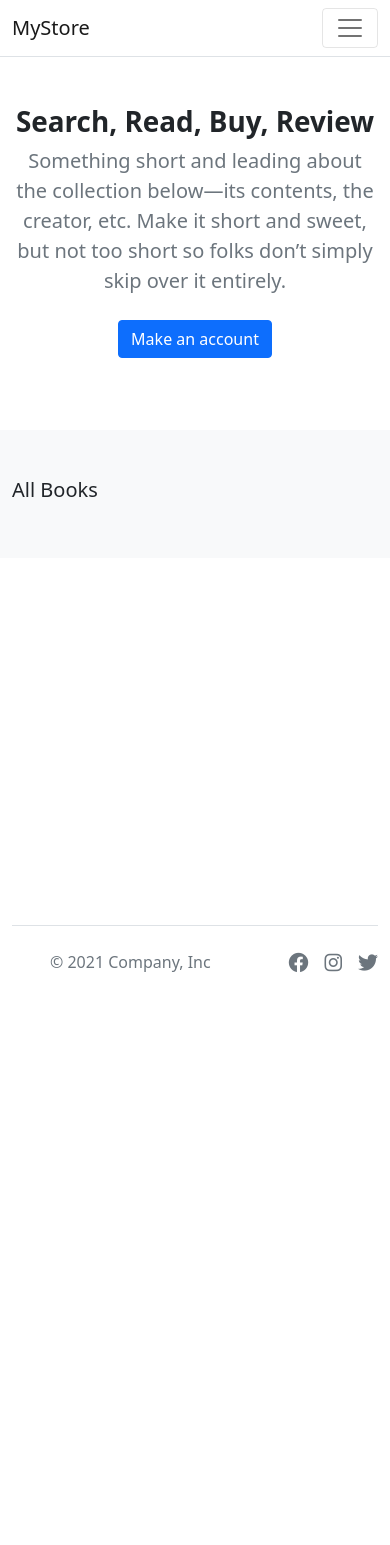
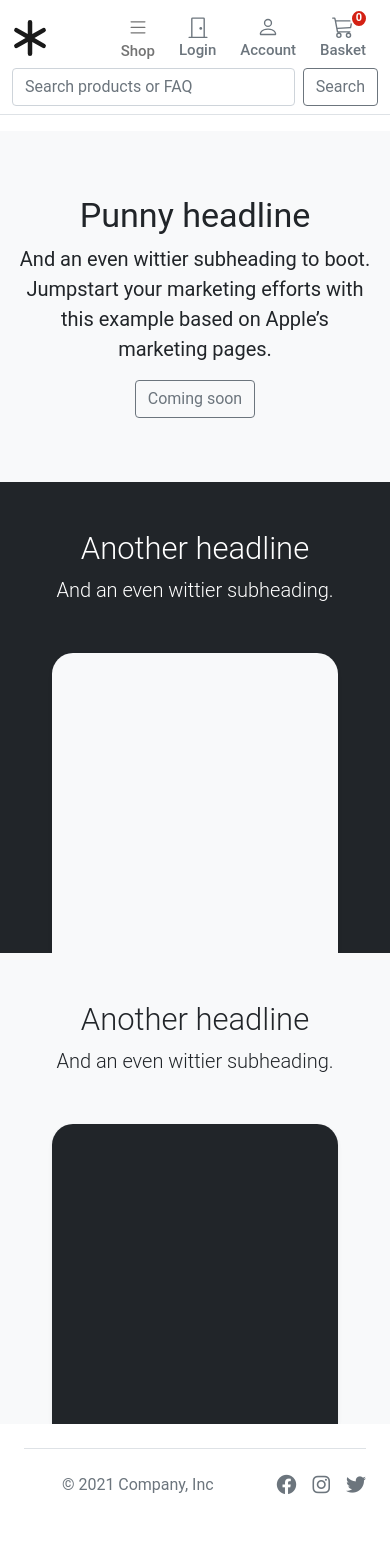
Before and after one commit to fdasabino/ecommerce-version_1, a Django app: page / in a window 390 px wide. Before the commit the page ends 972 px from the top, so only its background shows below. Run offline with Django 3.2, Linux system fonts and the light colour scheme; data that the repository does not hold is empty.

Commit message:
added index page as home page and css

```diff
--- /dev/null
+++ b/static/css/base/base.css
@@ -0,0 +1,85 @@
+/* Bootstrap Over-ride */
+@media (min-width: 1000px) {
+  .container {
+    max-width: 1000px;
+  }
+}
+
+@media (max-width: 1200px) {
+  .container {
+    max-width: 100%;
+    padding: 0 24px;
+  }
+}
+
+.dropdown-toggle::after {
+  display: none;
+}
+
+.dropdown-menu {
+  top: 58px;
+  left: 0px;
+  padding: 10px;
+}
+
+.alert-primary {
+  background-color: #E4F1FF;
+}
+
+
+/* Fonts */
+@import url('https://fonts.googleapis.com/css2?family=Roboto:wght@300;400;500;700&display=swap');
+
+html,
+body,
+p,
+div {
+  letter-spacing: -0.02px;
+  font-family: 'Roboto', sans-serif;
+}
+
+.fs12 {
+  font-size: 12px;
+}
+
+.fs15 {
+  font-size: 0.9375rem;
+}
+
+.fw300 {
+  font-weight: 300;
+}
+
+.fw500 {
+  font-weight: 500;
+}
+
+
+/* Navigation-Main*/
+
+/* xs */
+.logo {
+  width: 49px;
+  height: auto;
+}
+
+/* sm */
+@media (min-width: 768px) {
+  .logo {
+    width: 49px;
+  }
+}
+
+/* md */
+@media (min-width: 992px) {
+  .logo {
+    width: 60px;
+  }
+}
+
+/* lg */
+@media (min-width: 1200px) {
+  .logo {
+    width: 70px;
+  }
+}
--- /dev/null
+++ b/static/css/basket/basket.css
@@ -0,0 +1,31 @@
+.basket-qty {
+  color: #fff;
+  background: #d42114;
+  border: 2px solid #fff;
+  border-radius: 50%;
+  text-align: center;
+  font-size: 11px;
+  height: 15px;
+  width: 14px;
+  position: absolute;
+  box-sizing: content-box;
+  font-weight: 600;
+  display: flex;
+  justify-content: center;
+  align-items: center;
+  top: 1px;
+  right: 10px;
+}
+
+.basket-btn {
+  position: relative;
+}
+
+.basket-btn:hover,
+.basket-btn:focus,
+.basket-btn:active,
+.basket-btn.active {
+  color: #d42114;
+  transition-duration: 0.4s;
+  background-color: #fff;
+}
--- /dev/null
+++ b/static/css/index/index.css
@@ -0,0 +1,65 @@
+.bd-placeholder-img {
+  font-size: 1.125rem;
+  text-anchor: middle;
+  -webkit-user-select: none;
+  -moz-user-select: none;
+  user-select: none;
+}
+
+@media (min-width: 768px) {
+  .bd-placeholder-img-lg {
+    font-size: 3.5rem;
+  }
+}
+
+.container {
+  max-width: 960px;
+}
+
+/*
+ * Dummy devices (replace them with your own or something else entirely!)
+ */
+
+.product-device {
+  position: absolute;
+  right: 10%;
+  bottom: -30%;
+  width: 300px;
+  height: 540px;
+  background-color: #333;
+  border-radius: 50%;
+  transform: rotate(30deg);
+}
+
+.product-device::before {
+  position: absolute;
+  top: 10%;
+  right: 10px;
+  bottom: 10%;
+  left: 10px;
+  content: "";
+  background-color: rgba(255, 255, 255, .1);
+  border-radius: 50%;
+}
+
+.product-device-2 {
+  top: -25%;
+  right: auto;
+  bottom: 0;
+  left: 5%;
+  background-color: #e5e5e5;
+}
+
+/*
+ * Extra utilities
+ */
+
+.flex-equal>* {
+  flex: 1;
+}
+
+@media (min-width: 768px) {
+  .flex-md-equal>* {
+    flex: 1;
+  }
+}
--- a/store/urls.py
+++ b/store/urls.py
@@ -5,7 +5,8 @@ from . import views
 app_name = "store"
 
 urlpatterns = [
-    path("", views.product_all, name="product_all"),
+    path("", views.index, name="index"),
+    path("all_products", views.product_all, name="product_all"),
     path("<slug:slug>", views.product_detail, name="product_detail"),
     path("shop/<slug:category_slug>/", views.category_list, name="category_list"),
 ]
--- a/store/views.py
+++ b/store/views.py
@@ -1,6 +1,11 @@
 from django.shortcuts import get_object_or_404, render
 
 from .models import Category, Product
+
+
+def index(request):
+    products = Product.products.all()
+    return render(request, "index.html", {"products": products})
 
 
 def category_list(request, category_slug=None):
@@ -15,7 +20,7 @@ def category_list(request, category_slug=None):
 
 def product_all(request):
     products = Product.products.all()
-    return render(request, "store/home.html", {"products": products})
+    return render(request, "store/all_products.html", {"products": products})
 
 
 def product_detail(request, slug):
--- a/templates/base.html
+++ b/templates/base.html
@@ -6,17 +6,28 @@
   <meta charset="utf-8" />
   <title>{% block title %}BookStore{% endblock %}</title>
   <meta name="viewport" content="width=device-width, initial-scale=1">
-  <link href="https://cdn.jsdelivr.net/npm/bootstrap@5.0.0-beta1/dist/css/bootstrap.min.css" rel="stylesheet"
-    integrity="sha384-giJF6kkoqNQ00vy+HMDP7azOuL0xtbfIcaT9wjKHr8RbDVddVHyTfAAsrekwKmP1" crossorigin="anonymous">
+
+  {% block core_js %}
   <script src="https://code.jquery.com/jquery-3.6.0.js" integrity="sha256-H+K7U5CnXl1h5ywQfKtSj8PCmoN9aaq30gDh27Xc0jk="
     crossorigin="anonymous"></script>
   <script src="https://cdn.jsdelivr.net/npm/bootstrap@5.1.3/dist/js/bootstrap.bundle.min.js"
     integrity="sha384-ka7Sk0Gln4gmtz2MlQnikT1wXgYsOg+OMhuP+IlRH9sENBO0LRn5q+8nbTov4+1p" crossorigin="anonymous">
   </script>
+  {% endblock core_js %}
+
+  {% block core_css %}
+  <link href="https://cdn.jsdelivr.net/npm/bootstrap@5.0.0-beta1/dist/css/bootstrap.min.css" rel="stylesheet"
+    integrity="sha384-giJF6kkoqNQ00vy+HMDP7azOuL0xtbfIcaT9wjKHr8RbDVddVHyTfAAsrekwKmP1" crossorigin="anonymous">
   <link rel="stylesheet" href="https://cdnjs.cloudflare.com/ajax/libs/font-awesome/6.0.0-beta3/css/all.min.css"
     integrity="sha512-Fo3rlrZj/k7ujTnHg4CGR2D7kSs0v4LLanw2qksYuRlEzO+tcaEPQogQ0KaoGN26/zrn20ImR1DfuLWnOo7aBA=="
     crossorigin="anonymous" referrerpolicy="no-referrer" />
+  <link rel="stylesheet" href="{% static 'css/base/base.css' %}">
+  <link rel="stylesheet" href="{% static 'css/basket/basket.css' %}">
+  {% endblock core_css %}
 </head>
+
+{% block extra_js %}{% endblock extra_js %}
+{% block extra_css %}{% endblock extra_css %}
 
 <body>
   {% include 'includes/header.html' %}
--- a/templates/includes/header.html
+++ b/templates/includes/header.html
@@ -1,20 +1,27 @@
-<header>
+<header class="pb-3">
   <nav class="navbar navbar-expand-md navbar-light bg-white border-bottom">
-    <div class="container-fluid">
-      <a class="navbar-brand" href="/">MyStore</a>
-      <button class="navbar-toggler" type="button" data-bs-toggle="collapse" data-bs-target="#navbarCollapse"
-        aria-controls="navbarCollapse" aria-expanded="false" aria-label="Toggle navigation">
-        <span class="navbar-toggler-icon"></span>
-      </button>
-      <div class="collapse navbar-collapse" id="navbarCollapse">
+    <div class="container-fluid px-md-4">
+      <div class="d-flex w-100 navbar-collapse">
+        <a class="navbar-brand d-flex-inline" href="/">
+          <svg xmlns="http://www.w3.org/2000/svg" width="36" height="36" fill="currentColor" class="bi bi-asterisk"
+            viewBox="0 0 16 16">
+            <path
+              d="M8 0a1 1 0 0 1 1 1v5.268l4.562-2.634a1 1 0 1 1 1 1.732L10 8l4.562 2.634a1 1 0 1 1-1 1.732L9 9.732V15a1 1 0 1 1-2 0V9.732l-4.562 2.634a1 1 0 1 1-1-1.732L6 8 1.438 5.366a1 1 0 0 1 1-1.732L7 6.268V1a1 1 0 0 1 1-1z" />
+          </svg>
+        </a>
         <ul class="navbar-nav me-auto mb-2 mb-md-0">
           <li class="nav-item dropdown">
-            <a class="nav-link dropdown-toggle" href="#" id="navbarDropdown" role="button" data-bs-toggle="dropdown"
-              aria-expanded="false">
-              Product List
+            <a class="nav-link dropdown-toggle d-none d-md-block fw500" href="#" id="navbarDropdown" role="button"
+              data-bs-toggle="dropdown" aria-expanded="false">
+              Library
+              <i class="ps-1"><svg xmlns="http://www.w3.org/2000/svg" width="16" height="16" fill="currentColor"
+                  class="bi bi-chevron-down" viewBox="0 0 16 16">
+                  <path fill-rule="evenodd"
+                    d="M1.646 4.646a.5.5 0 0 1 .708 0L8 10.293l5.646-5.647a.5.5 0 0 1 .708.708l-6 6a.5.5 0 0 1-.708 0l-6-6a.5.5 0 0 1 0-.708z" />
+                </svg></i>
             </a>
-            <ul class="dropdown-menu" aria-labelledby="navbarDropdown">
-              <li><a class="dropdown-item" href="{% url 'store:product_all' %}">All</a></li>
+            <ul class="dropdown-menu rounded-0 border-0" aria-labelledby="navbarDropdown">
+              <li><a class="dropdown-item" href="{% url "store:product_all" %}">All</a></li>
               {% for c in categories %}
               <li {% if category.slug == c.slug %}class="selected" {% endif %}>
                 <a class="dropdown-item" href="{{ c.get_absolute_url }}">{{ c.name|title }}</a>
@@ -23,26 +30,94 @@
             </ul>
           </li>
         </ul>
-        <a type="button" role="button" href="{% url 'basket:basket_summary' %}" class="btn btn-outline-secondary">
-          <i class="fas fa-shopping-basket fa-lg"></i>
-            {% with total_qty=basket|length %}
-            <div id="basket-qty" class="d-inline-flex">
-                {% if total_qty > 0 %}
-                    {{ total_qty }}
-                {% else %}
-                    0
-                {% endif %}
-            </div>
-            {% endwith %}
-            <br>
-        {% if basket %}
-        £{{basket.get_total_price}}
+        <button class="navbar-toggler border-0" type="button" data-bs-toggle="collapse" data-bs-target="#navbarCollapse"
+          aria-controls="navbarCollapse" aria-expanded="false" aria-label="Toggle navigation">
+          <div>
+            <svg xmlns="http://www.w3.org/2000/svg" width="22" height="22" fill="currentColor" class="bi bi-list"
+              viewBox="0 0 16 16">
+              <path fill-rule="evenodd"
+                d="M2.5 11.5A.5.5 0 0 1 3 11h10a.5.5 0 0 1 0 1H3a.5.5 0 0 1-.5-.5zm0-4A.5.5 0 0 1 3 7h10a.5.5 0 0 1 0 1H3a.5.5 0 0 1-.5-.5zm0-4A.5.5 0 0 1 3 3h10a.5.5 0 0 1 0 1H3a.5.5 0 0 1-.5-.5z" />
+            </svg>
+          </div>
+          <span class="fs15 fw500">Shop</span>
+        </button>
+
+        {% if user.is_authenticated %}
+        <a type="button" role="button" href="" class="btn btn-outline-secondary border-0 basket-btn">
+          <div>
+            <svg xmlns="http://www.w3.org/2000/svg" width="22" height="22" fill="currentColor" class="bi bi-door-closed"
+              viewBox="0 0 16 16">
+              <path
+                d="M3 2a1 1 0 0 1 1-1h8a1 1 0 0 1 1 1v13h1.5a.5.5 0 0 1 0 1h-13a.5.5 0 0 1 0-1H3V2zm1 13h8V2H4v13z" />
+              <path d="M9 9a1 1 0 1 0 2 0 1 1 0 0 0-2 0z" />
+            </svg>
+          </div>
+          <span class="fs15 fw500">Logout</span>
+        </a>
         {% else %}
-        Basket
+        <a type="button" role="button" href="" class="btn btn-outline-secondary border-0 basket-btn">
+          <div>
+            <svg xmlns="http://www.w3.org/2000/svg" width="22" height="22" fill="currentColor" class="bi bi-door-closed"
+              viewBox="0 0 16 16">
+              <path
+                d="M3 2a1 1 0 0 1 1-1h8a1 1 0 0 1 1 1v13h1.5a.5.5 0 0 1 0 1h-13a.5.5 0 0 1 0-1H3V2zm1 13h8V2H4v13z" />
+              <path d="M9 9a1 1 0 1 0 2 0 1 1 0 0 0-2 0z" />
+            </svg>
+          </div>
+          <span class="fs15 fw500">Login</span>
+        </a>
         {% endif %}
 
+
+        <a type="button" role="button" href="" class="btn btn-outline-secondary border-0 basket-btn">
+          <div>
+            <svg xmlns="http://www.w3.org/2000/svg" width="22" height="22" fill="currentColor" class="bi bi-person"
+              viewBox="0 0 16 16">
+              <path
+                d="M8 8a3 3 0 1 0 0-6 3 3 0 0 0 0 6zm2-3a2 2 0 1 1-4 0 2 2 0 0 1 4 0zm4 8c0 1-1 1-1 1H3s-1 0-1-1 1-4 6-4 6 3 6 4zm-1-.004c-.001-.246-.154-.986-.832-1.664C11.516 10.68 10.289 10 8 10c-2.29 0-3.516.68-4.168 1.332-.678.678-.83 1.418-.832 1.664h10z" />
+            </svg>
+          </div>
+          <span class="fs15 fw500">Account</span>
+        </a>
+
+        <a type="button" role="button" href="{% url "basket:basket_summary" %}"
+          class="btn btn-outline-secondary border-0 basket-btn">
+
+          {% with total_qty=basket|length %}
+          <div id="basket-qty" class="basket-qty">
+            {% if total_qty > 0 %}
+            {{ total_qty }}
+            {% else %}
+            0
+            {% endif %}
+          </div>
+          {% endwith %}
+          <div>
+            <svg xmlns="http://www.w3.org/2000/svg" width="22" height="22" fill="currentColor" class="bi bi-cart3"
+              viewBox="0 0 16 16">
+              <path
+                d="M0 1.5A.5.5 0 0 1 .5 1H2a.5.5 0 0 1 .485.379L2.89 3H14.5a.5.5 0 0 1 .49.598l-1 5a.5.5 0 0 1-.465.401l-9.397.472L4.415 11H13a.5.5 0 0 1 0 1H4a.5.5 0 0 1-.491-.408L2.01 3.607 1.61 2H.5a.5.5 0 0 1-.5-.5zM3.102 4l.84 4.479 9.144-.459L13.89 4H3.102zM5 12a2 2 0 1 0 0 4 2 2 0 0 0 0-4zm7 0a2 2 0 1 0 0 4 2 2 0 0 0 0-4zm-7 1a1 1 0 1 1 0 2 1 1 0 0 1 0-2zm7 0a1 1 0 1 1 0 2 1 1 0 0 1 0-2z" />
+            </svg>
+          </div>
+          <span class="fs15 fw500">Basket</span>
         </a>
       </div>
+      <div class="d-md-none d-lg-none d-xl-none">
+        <div class="collapse navbar-collapse" id="navbarCollapse">
+          <ul class="navbar-nav me-auto mb-2 mb-md-0">
+            <li><a class="dropdown-item" href="{% url "store:product_all" %}">All</a></li>
+            {% for c in categories %}
+            <li {% if category.slug == c.slug %}class="selected" {% endif %}>
+              <a class="dropdown-item" href="{{ c.get_absolute_url }}">{{ c.name|title }}</a>
+            </li>
+            {% endfor %}
+          </ul>
+        </div>
+      </div>
+      <form class="d-flex w-100 d-md-none">
+        <input class="form-control me-2" type="search" placeholder="Search products or FAQ" aria-label="Search">
+        <button class="btn btn-outline-secondary" type="submit">Search</button>
+      </form>
     </div>
   </nav>
 </header>
--- /dev/null
+++ b/templates/index.html
@@ -0,0 +1,39 @@
+{% extends "base.html" %}
+{% load static %}
+{% block title %}MyShop{% endblock %}
+{% block content %}
+
+{% block extra_css %}
+<link rel="stylesheet" href="{% static 'css/index/index.css' %}">
+{% endblock extra_css%}
+
+<main>
+  <div class="position-relative overflow-hidden p-3 p-md-5 m-md-3 text-center bg-light">
+    <div class="col-md-5 p-lg-5 mx-auto my-5">
+      <h1 class="display-4 fw-normal">Punny headline</h1>
+      <p class="lead fw-normal">And an even wittier subheading to boot. Jumpstart your marketing efforts with this example based on Apple’s marketing pages.</p>
+      <a class="btn btn-outline-secondary" href="#">Coming soon</a>
+    </div>
+    <div class="product-device shadow-sm d-none d-md-block"></div>
+    <div class="product-device product-device-2 shadow-sm d-none d-md-block"></div>
+  </div>
+
+  <div class="d-md-flex flex-md-equal w-100 my-md-3 ps-md-3">
+    <div class="bg-dark me-md-3 pt-3 px-3 pt-md-5 px-md-5 text-center text-white overflow-hidden">
+      <div class="my-3 py-3">
+        <h2 class="display-5">Another headline</h2>
+        <p class="lead">And an even wittier subheading.</p>
+      </div>
+      <div class="bg-light shadow-sm mx-auto" style="width: 80%; height: 300px; border-radius: 21px 21px 0 0;"></div>
+    </div>
+    <div class="bg-light me-md-3 pt-3 px-3 pt-md-5 px-md-5 text-center overflow-hidden">
+      <div class="my-3 p-3">
+        <h2 class="display-5">Another headline</h2>
+        <p class="lead">And an even wittier subheading.</p>
+      </div>
+      <div class="bg-dark shadow-sm mx-auto" style="width: 80%; height: 300px; border-radius: 21px 21px 0 0;"></div>
+    </div>
+  </div>
+</main>
+
+  {% endblock %}
--- a/templates/store/home.html
+++ b/templates/store/all_products.html
@@ -5,20 +5,6 @@
 
 
 <main>
-
-  <section class="py-5 text-center container">
-    <div class="row py-lg-5">
-      <div class="col-lg-6 col-md-8 mx-auto">
-        <h1 class="h1 fw-bold">Search, Read, Buy, Review</h1>
-        <p class="lead text-muted">Something short and leading about the collection below—its contents, the creator,
-          etc. Make it short and sweet, but not too short so folks don’t simply skip over it entirely.</p>
-        <p>
-          <a href="#" class="btn btn-primary my-2">Make an account</a>
-        </p>
-      </div>
-    </div>
-  </section>
-
   <div class="album py-5 bg-light">
     <div class="container">
 
@@ -26,7 +12,6 @@
       <div class="row row-cols-1 row-cols-sm-2 row-cols-md-5 g-3">
 
         {% for product in products %}
-
         <div class="col">
           <div class="card shadow-sm">
             <img class="img-fluid" alt="Responsive image" src="{{ product.image.url }}">
@@ -40,14 +25,10 @@
             </div>
           </div>
         </div>
-
         {% endfor %}
-
       </div>
     </div>
   </div>
-
-
 </main>
 
 {% endblock %}
```
